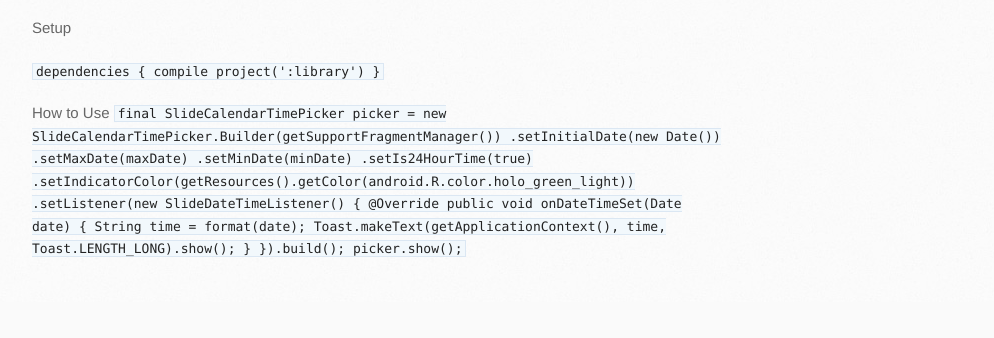
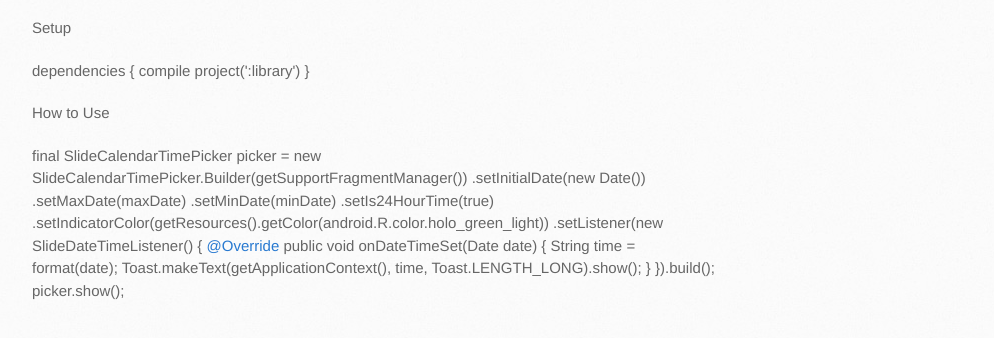
Before and after one commit to ACCoder/SlideCalendarTimePicker, a plain HTML site: page index.html in a window 1280 px wide. Shown: the part 944-1282 px from the top of the page, without its empty margins (138-1132 px from the left). Before the commit the page ends 1246 px from the top, so only its background shows below. Drawn offline with Linux system fonts and the light colour scheme.

```diff
--- a/index.html
+++ b/index.html
@@ -30,35 +30,32 @@
         <section id="main-content">
           <p>This Library is base on <a href="https://github.com/jjobes/SlideDateTimePicker">SlideDateTimePicker</a> and <a href="https://github.com/square/android-times-square">android-times-square</a>.</p>
 
-<p><img src="https://github.com/ACCoder/SlideCalendarTimePicker/blob/master/appworks/SlideCalendarTimePicker/screenshot1.png" alt=""></p>
+<p><img src="https://raw.githubusercontent.com/ACCoder/SlideCalendarTimePicker/master/appworks/SlideCalendarTimePicker/screenshot1.png" alt=""></p>
 
-<p><img src="https://github.com/ACCoder/SlideCalendarTimePicker/blob/master/appworks/SlideCalendarTimePicker/screenshot2.png" alt=""></p>
+<p><img src="https://raw.githubusercontent.com/ACCoder/SlideCalendarTimePicker/master/appworks/SlideCalendarTimePicker/screenshot2.png" alt=""></p>
 
 <p>Setup</p>
 
-<p><code>
-dependencies {
+<p>dependencies {
     compile project(':library')
-}
-</code></p>
+}</p>
 
-<p>How to Use
-<code>
-final SlideCalendarTimePicker picker = new SlideCalendarTimePicker.Builder(getSupportFragmentManager())
+<p>How to Use</p>
+
+<p>final SlideCalendarTimePicker picker = new SlideCalendarTimePicker.Builder(getSupportFragmentManager())
                 .setInitialDate(new Date())
                 .setMaxDate(maxDate)
                 .setMinDate(minDate)
                 .setIs24HourTime(true)
                 .setIndicatorColor(getResources().getColor(android.R.color.holo_green_light))
                 .setListener(new SlideDateTimeListener() {
-                    @Override
+                    <a href="https://github.com/Override" class="user-mention">@Override</a>
                     public void onDateTimeSet(Date date) {
                         String time = format(date);
                         Toast.makeText(getApplicationContext(), time, Toast.LENGTH_LONG).show();
                     }
                 }).build();
-        picker.show();
-</code></p>
+        picker.show();</p>
         </section>
 
         <aside id="sidebar">
```
Also changed, not shown: params.json (+1 -1 lines).
